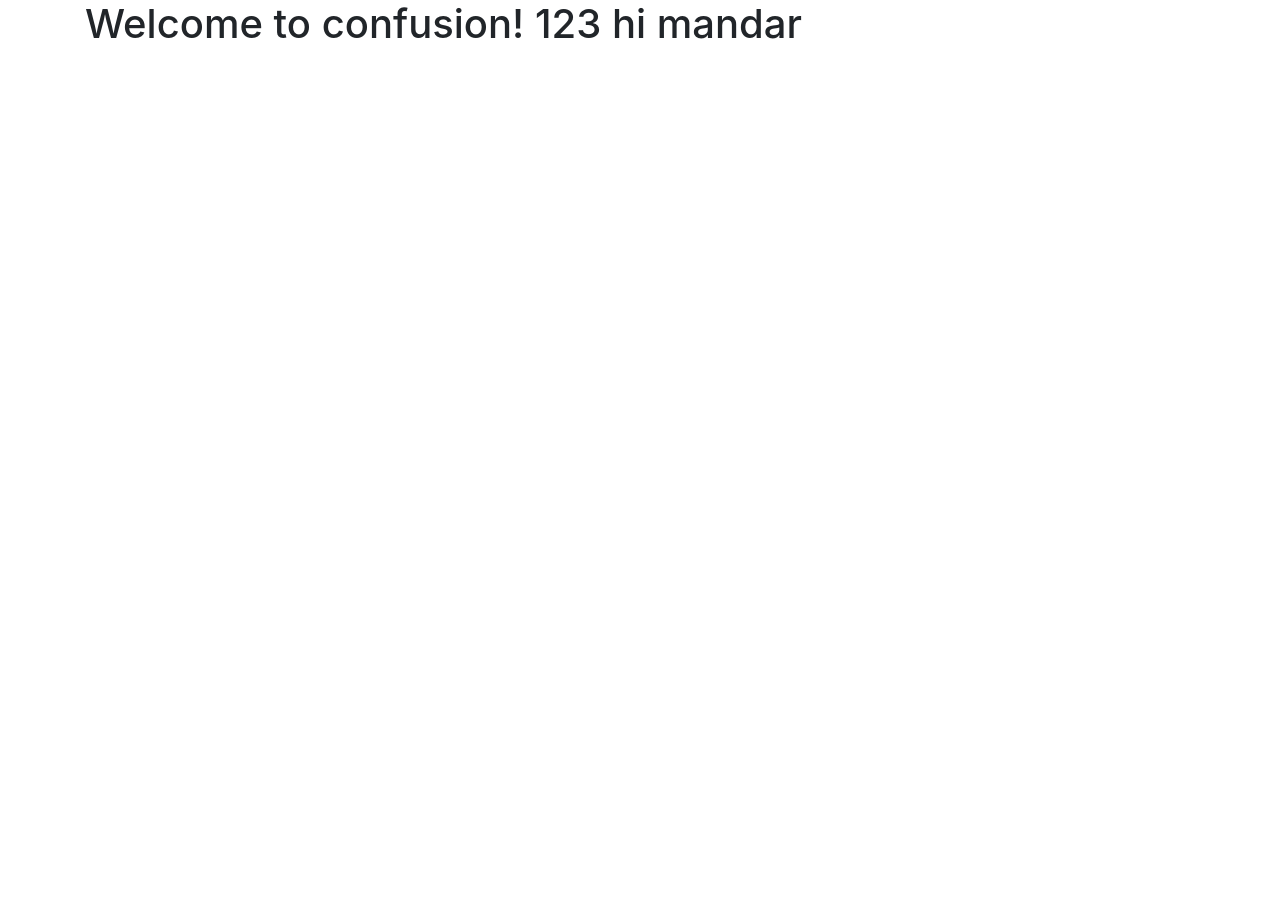
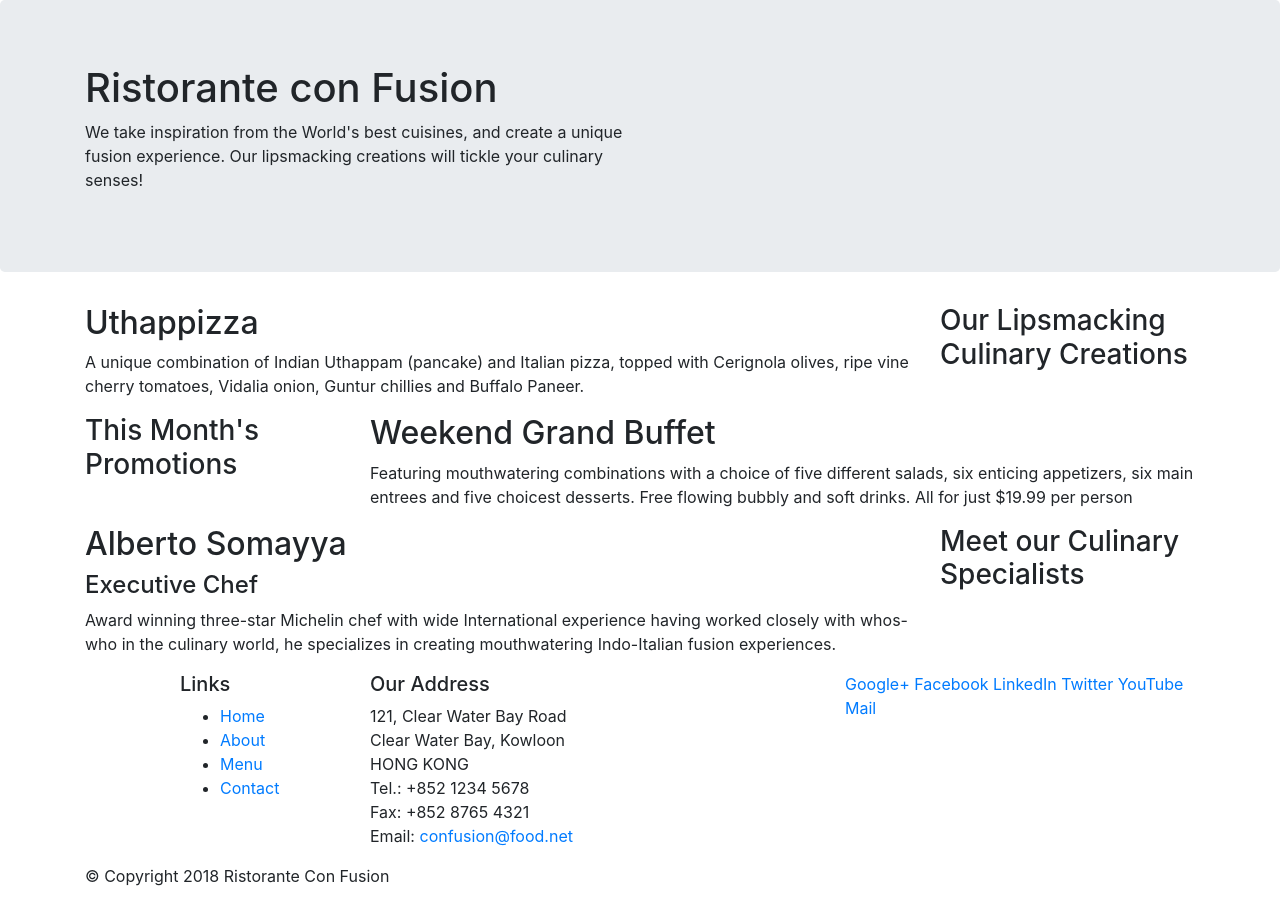
Before and after one commit to mvcman/Bootstrap-confusion, a website: page index.html in a window 1280 px wide. Before the commit the page ends 800 px from the top, so only its background shows below. Drawn offline with nearby package versions, Linux system fonts and the light colour scheme.

Commit message:
Bootstrap grid added!

```diff
--- a/index.html
+++ b/index.html
@@ -1,4 +1,6 @@
-<html>
+<!DOCTYPE html>
+<html lang="en">
+
 <head>
     <meta charset="utf-8">
     <meta name="viewport" content="width=device-width, initial-scale=1, shrink-to-fit=no">
@@ -6,15 +8,102 @@
 
     <!-- Bootstrap CSS -->
     <link rel="stylesheet" href="node_modules/bootstrap/dist/css/bootstrap.min.css">
-	     <title>Confusion</title>
+    <link rel="stylesheet" href="./css/style.css">
+
+    <title>Ristorante Con Fusion</title>
 </head>
+
 <body>
+
+    <header class="jumbotron">
         <div class="container">
-	       <h1>Welcome to confusion! 123 hi mandar</h1>
+            <div class="row">
+                <div class="col-12 col-sm-6">
+                    <h1>Ristorante con Fusion</h1>
+                    <p>We take inspiration from the World's best cuisines, and create a unique fusion experience. Our lipsmacking creations will tickle your culinary senses!</p>
                 </div>
-       <!-- jQuery first, then Popper.js, then Bootstrap JS. -->
-       <script src="node_modules/jquery/dist/jquery.slim.min.js"></script>
-       <script src="node_modules/popper.js/dist/umd/popper.min.js"></script>
-       <script src="node_modules/bootstrap/dist/js/bootstrap.min.js"></script>
+                <div class="col-12 col-sm">
+                </div>
+            </div>
+        </div>
+    </header>
+
+    <div class="container">
+        <div class="row">
+            <div class="col-12 col-sm-4 order-sm-last col-md-3">
+                <h3>Our Lipsmacking Culinary Creations</h3>
+            </div>
+            <div class="col col-sm order-sm-first col-md">
+                <h2>Uthappizza</h2>
+                <p>A unique combination of Indian Uthappam (pancake) and Italian pizza, topped with Cerignola olives, ripe vine cherry tomatoes, Vidalia onion, Guntur chillies and Buffalo Paneer.</p>
+            </div>
+        </div>
+
+
+        <div class="row">
+            <div class="col-12 col-sm-4 col-md-3">
+                <h3>This Month's Promotions</h3>
+            </div>
+            <div class="col col-sm col-md">
+                <h2>Weekend Grand Buffet</h2>
+                <p>Featuring mouthwatering combinations with a choice of five different salads, six enticing appetizers, six main entrees and five choicest desserts. Free flowing bubbly and soft drinks. All for just $19.99 per person </p>
+            </div>
+        </div>
+
+        <div class="row">
+            <div class="col-12 col-sm-4 order-sm-last col-md-3">
+                <h3>Meet our Culinary Specialists</h3>
+            </div>
+            <div class="col col-sm order-sm-first col-md">
+                <h2>Alberto Somayya</h2>
+                <h4>Executive Chef</h4>
+                <p>Award winning three-star Michelin chef with wide International experience having worked closely with whos-who in the culinary world, he specializes in creating mouthwatering Indo-Italian fusion experiences. </p>
+            </div>
+        </div>
+    </div>
+
+    <footer>
+        <div class="container">
+            <div class="row">
+                <div class="col-4 offset-1 col-sm-2">
+                    <h5>Links</h5>
+                    <ul>
+                        <li><a href="#">Home</a></li>
+                        <li><a href="#">About</a></li>
+                        <li><a href="#">Menu</a></li>
+                        <li><a href="#">Contact</a></li>
+                    </ul>
+                </div>
+                <div class="col-7 col-sm-5">
+                    <h5>Our Address</h5>
+                <address>
+		              121, Clear Water Bay Road<br>
+		              Clear Water Bay, Kowloon<br>
+		              HONG KONG<br>
+		              Tel.: +852 1234 5678<br>
+		              Fax: +852 8765 4321<br>
+		              Email: <a href="mailto:confusion@food.net">confusion@food.net</a>
+		           </address>
+                </div>
+                <div class="col-12 col-sm-4">
+                    <div>
+                        <a href="http://google.com/+">Google+</a>
+                        <a href="http://www.facebook.com/profile.php?id=">Facebook</a>
+                        <a href="http://www.linkedin.com/in/">LinkedIn</a>
+                        <a href="http://twitter.com/">Twitter</a>
+                        <a href="http://youtube.com/">YouTube</a>
+                        <a href="mailto:">Mail</a>
+                    </div>
+                </div>
+           </div>
+           <div class="row">
+                <div class="col-auto">
+                    <p>© Copyright 2018 Ristorante Con Fusion</p>
+                </div>
+           </div>
+        </div>
+    </footer>
+
 </body>
+
 </html>
```
Also changed, not shown: index2.html (added, +31 -0 lines), css/style.css (added). Lines whose indentation alone changed are shown as unchanged.
